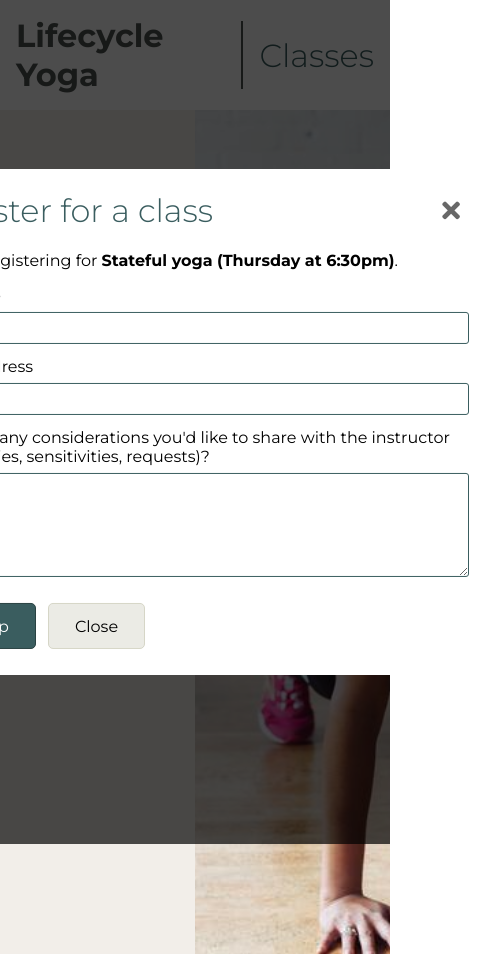
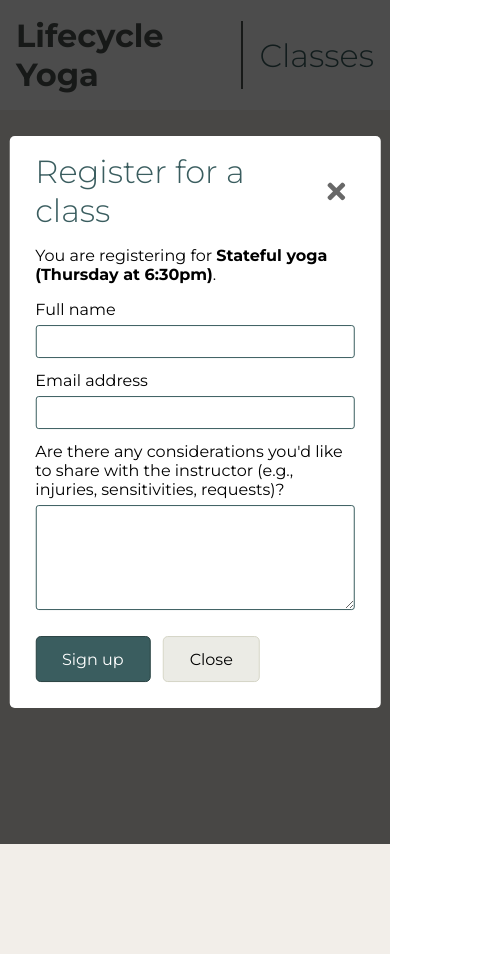
Before and after one commit to HYA11Y/react_a11y_demo, a React (Create React App) app: page / in a window 390 px wide. Both pictures are taken after a click on the button "Register". Shown: the whole page, 495 px wide, since content can reach past the window. Built offline with nearby package versions, Linux system fonts and the light colour scheme.

Commit message:
Improve responsive behaviour of layout

```diff
--- a/src/App.css
+++ b/src/App.css
@@ -19,6 +19,10 @@
 	height: 1px !important;
 	width: 1px !important;
 	overflow: hidden;
+}
+
+.no-scroll {
+  overflow: hidden;
 }
 
 html,
--- a/src/ClassDescription.css
+++ b/src/ClassDescription.css
@@ -35,3 +35,27 @@
   margin-top: 0.8rem;
   margin-bottom: 1.6rem;
 }
+
+@media all and (max-width: 700px) {
+  .yoga-class__description {
+    width: 60%;
+  }
+
+  .yoga-class__image {
+    width: 40%;
+  }
+
+  .yoga-class__image img {
+    object-position: 70%;
+  }
+}
+
+@media all and (max-width: 480px) {
+  .yoga-class__description {
+    width: 100%;
+  }
+
+  .yoga-class__image {
+    display: none;
+  }
+}
--- a/src/Modal.css
+++ b/src/Modal.css
@@ -71,3 +71,9 @@ select {
 .modal__form-actions {
   padding-top: 0.8rem;
 }
+
+@media all and (max-width: 640px) {
+  .modal {
+    width: 95%;
+  }
+}
--- a/src/Modal.js
+++ b/src/Modal.js
@@ -15,19 +15,26 @@ class Modal extends Component {
     this.focusCloseButton = this.focusCloseButton.bind(this);
     this.focusCancelButton = this.focusCancelButton.bind(this);
     this.closeOnEscape = this.closeOnEscape.bind(this);
+    this.closeModal = this.closeModal.bind(this);
 
     document.onkeyup = this.closeOnEscape;
   }
 
   componentDidMount() {
     this.modal.current.focus();
+    document.body.classList.add('no-scroll');
   }
 
   closeOnEscape(evt) {
     if (evt.keyCode === 27 && this.props.isVisible) {
       evt.preventDefault();
-      this.props.closeModal();
+      this.closeModal();
     }
+  }
+
+  closeModal() {
+    document.body.classList.remove('no-scroll');
+    this.props.closeModal();
   }
 
   focusCloseButton(evt) {
@@ -47,7 +54,7 @@ class Modal extends Component {
   render() {
     return (
       <div className={`modal-container ${this.props.isVisible ? 'modal-container--visible' : '' }`}>
-        <div className="modal-overlay" ref={this.modalOverlay} onClick={this.props.closeModal}></div>
+        <div className="modal-overlay" ref={this.modalOverlay} onClick={this.closeModal}></div>
         <div
           className="modal"
           ref={this.modal}
@@ -60,7 +67,7 @@ class Modal extends Component {
             <h2 id="ModalHeader">Register for a class</h2>
             <button
               className="button button--icon"
-              onClick={this.props.closeModal}
+              onClick={this.closeModal}
               ref={this.closeButton}
               onKeyDown={this.focusCancelButton}
               tabIndex="0"
@@ -84,7 +91,7 @@ class Modal extends Component {
                 className="button"
                 ref={this.cancelButton}
                 onKeyDown={this.focusCloseButton}
-                onClick={this.props.closeModal}
+                onClick={this.closeModal}
                 tabIndex="0"
               >Close</button>
             </div>
```
